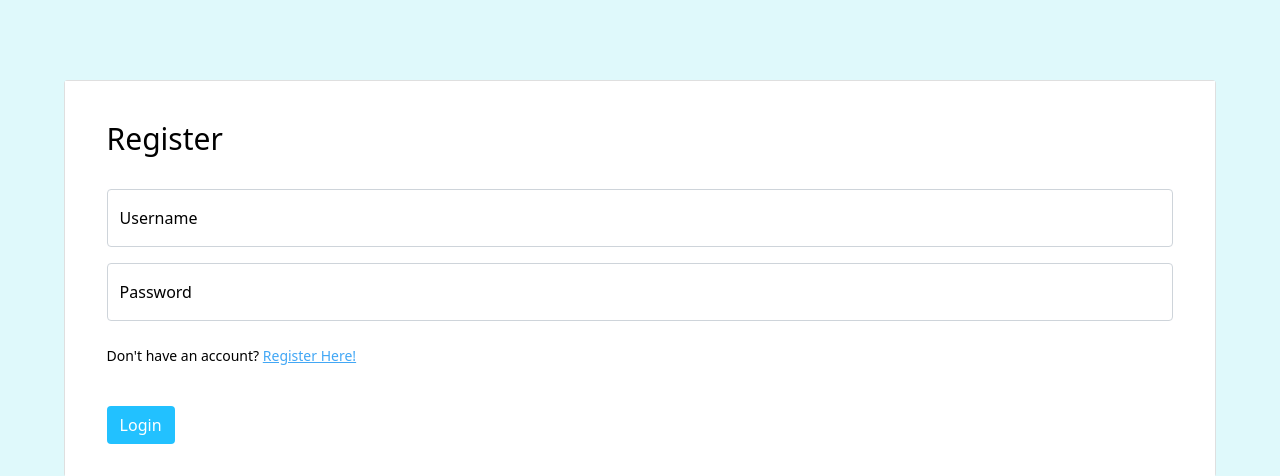
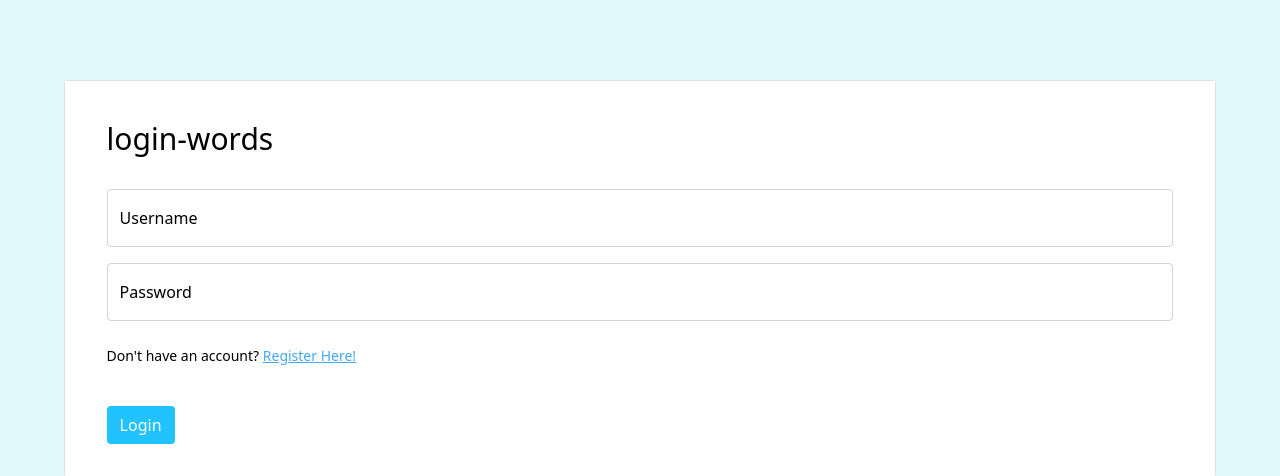
Before and after one commit to nandhiniswaminathan/StreetEats, a Flask app: template app/templates/login.html in a window 1280 px wide. Shown: the part 92-568 px from the top of the page. Run offline with Flask 2, Linux system fonts and the light colour scheme; the template is opened without the code that fills it, so the values that code supplies are empty; some libraries are stand-ins or nearby versions.

Commit message:
fix login

```diff
--- a/app/templates/login.html
+++ b/app/templates/login.html
@@ -51,10 +51,10 @@
     <div class="card">
         <div class="reg-paddingl">
             <div class="card-body" style="color: black;">
-              <h5 class="login-words" style="font-size: 30px">Register</h5>
+              <h5 class="login-words" style="font-size: 30px">login-words</h5>
               <br>
 
-                <form action="/register" method="POST">
+                <form action="/login" method="POST">
                     <div class="msg"> </div>
                     <div class="form-floating mb-3">
                         <input id ="username" name ="username" type="text" class="form-control" id="floatingInput" placeholder="Username">
```
